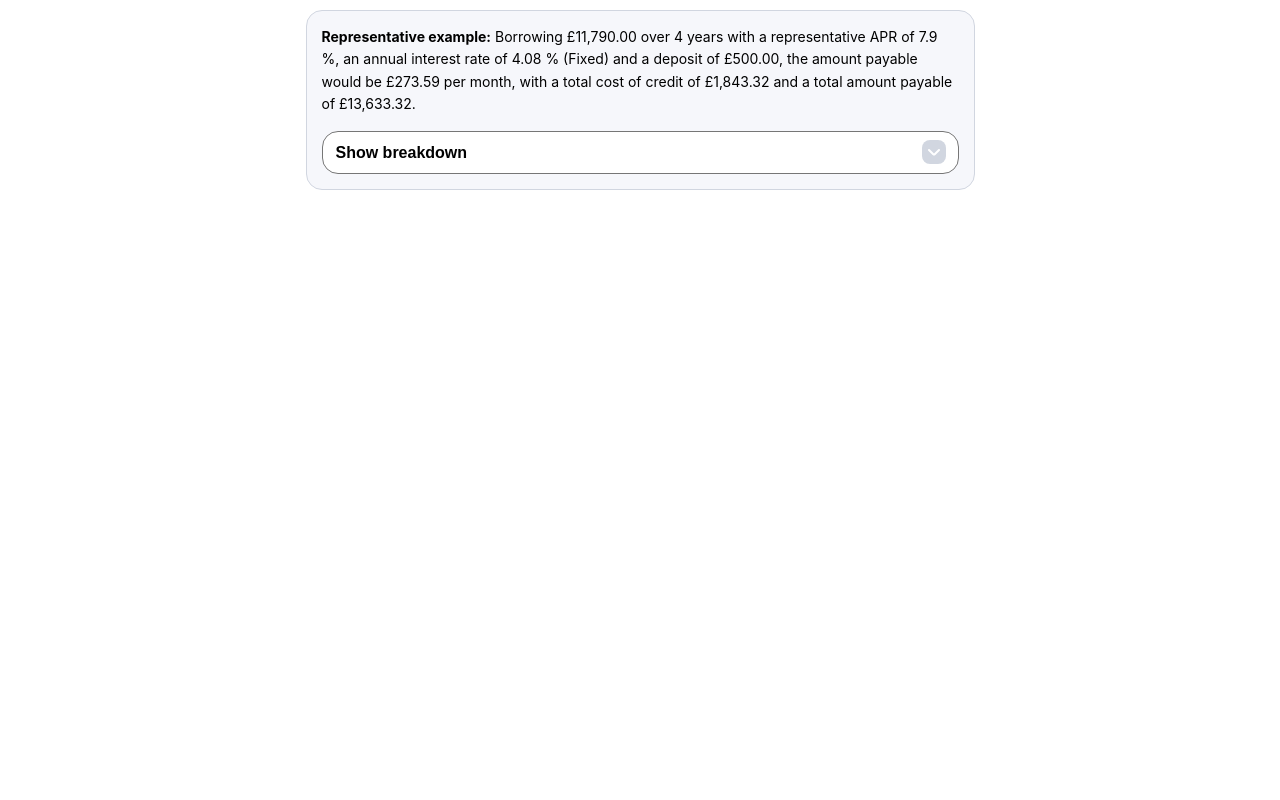
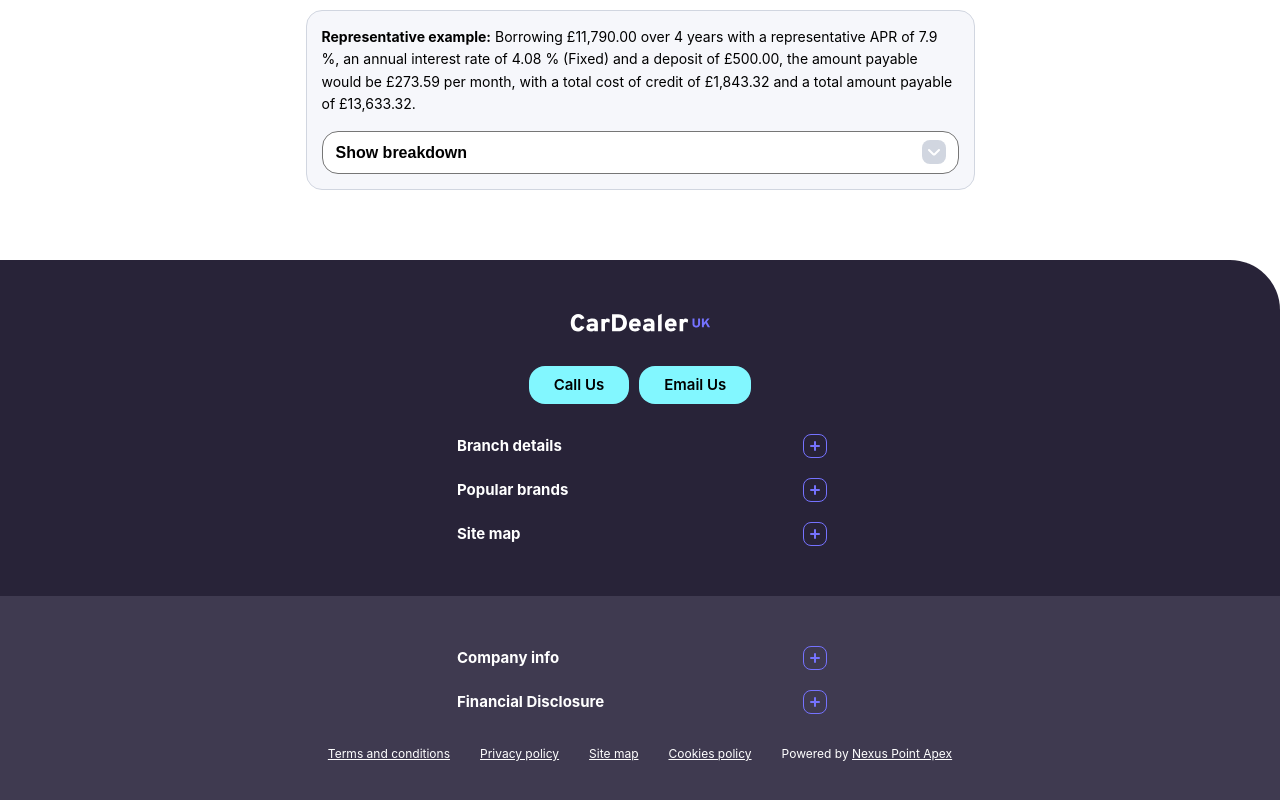
Before and after one commit to Sambuxc/delux, a Vue app: page / in a window 1280 px wide. Shown: the part 1907-2707 px from the top of the page. Before the commit the page ends 2167 px from the top, so only its background shows below. Built offline with nearby package versions, Linux system fonts and the light colour scheme; a web font is replaced by a local one.

Commit message:
Main Page Footer styled for mobile and tablet

```diff
--- a/src/App.vue
+++ b/src/App.vue
@@ -4,6 +4,7 @@ import Header from './components/Header.vue';
 import SearchFilterMenu from './components/SearchFilterMenu.vue';
 import FiltersMenuButton from './components/FiltersMenuButton.vue';
 import Listings from './components/Listings.vue';
+import MainFooter from './components/MainFooter.vue';
 </script>
 
 <template>
@@ -17,7 +18,7 @@ import Listings from './components/Listings.vue';
       <Listings />
     </main>
 
-
+    <MainFooter />
 </template>
 
 <style lang="scss">
--- a/src/assets/sass/buttons.scss
+++ b/src/assets/sass/buttons.scss
@@ -1,8 +1,10 @@
 .btn-blue {
+  align-items: center;
   padding: 11px 15px;
   height: 30px;
   background: #82f7ff;
   border-radius: 16px;
+  font-weight: 600;
 
   @media (min-width: 768px) {
     padding: 12px 25px;
--- a/src/assets/sass/variables.scss
+++ b/src/assets/sass/variables.scss
@@ -2,6 +2,7 @@
 $white: #ffffff;
 $framework-light: #f6f7fb;
 $framework-dark-1: #3f3a50;
+$framework-dark-2: #282338;
 $grey: #d1d6e0;
 $red: #f87b7b;
 $brand-primary: #7572ff;
--- /dev/null
+++ b/src/components/MainFooter.vue
@@ -0,0 +1,163 @@
+<script setup>
+import ListIcon from "./icons/IconPlus.vue";
+</script>
+<template>
+  <footer>
+    <div class="footer__first">
+      <img
+        src="../assets/footer_logo.svg"
+        width="142" />
+
+      <div class="row-wrapper">
+        <RouterLink to="/call" class="btn-blue">Call Us</RouterLink>
+        <RouterLink to="mailto:samwbru@gmail.com" class="btn-blue">Email Us</RouterLink>
+      </div>
+
+      <ul>
+        <li>Branch details</li>
+        <li>Popular brands</li>
+        <li>Site map</li>
+      </ul>
+    </div>
+    <div class="footer__second">
+      <ul>
+        <li>Company info</li>
+        <li>Financial Disclosure</li>
+      </ul>
+
+      <div class="footer__second--links">
+        <p>
+          <a href="/">Terms and conditions</a>
+        </p>
+        <p>
+          <a href="/">Privacy policy</a>
+        </p>
+        <p>
+          <a href="/">Site map</a>
+        </p>
+        <p>
+          <a href="/">Cookies policy</a>
+        </p>
+        <p>
+          Powered by <a href="">Nexus Point Apex</a>
+        </p>
+      </div>
+    </div>
+  </footer>
+</template>
+
+<style lang="scss">
+footer {
+  @include flex-base;
+  flex-direction: column;
+  width: 100%;
+  position: relative;
+  z-index: 999;
+
+  .footer__first {
+    @include flex-base;
+    flex-direction: column;
+    gap: 30px;
+    padding: 30px 12px;
+    width: inherit;
+    background-color: $framework-dark-2;
+    border-radius: 0px 50px 0px 0px;
+
+    @media (min-width: 768px) {
+      padding: 50px 30px;
+    }
+
+    .row-wrapper {
+      @include flex-base;
+    }
+
+    a:first-child {
+      margin-right: 10px;
+    }
+
+    .btn-blue {
+      display: flex;
+    }
+  }
+
+  .footer__second {
+    @include flex-base;
+    flex-direction: column;
+    gap: 30px;
+    padding: 30px 12px;
+    width: inherit;
+    background-color: $framework-dark-1;
+
+    @media (min-width: 768px) {
+      padding: 50px 30px;
+    }
+
+    &--links {
+      @include flex-base;
+      flex-wrap: wrap;
+      width: inherit;
+
+      @media (min-width: 768px) {
+        gap: 30px;
+      }
+
+      @media (min-width: 1024px) {
+        justify-content: center;
+      }
+
+      p {
+        width: 50%;
+        margin-bottom: 20px;
+
+        @media (min-width: 768px) {
+          width: fit-content;
+          margin: 0;
+        }
+      }
+      p:last-child {
+        width: fit-content;
+      }
+
+      p, a {
+        font-size: 12px;
+        color: $text-white;
+      }
+      a {
+        text-decoration: underline;
+      }
+    }
+  }
+
+  ul {
+    list-style: none;
+    padding-left: 0;
+    width: 100%;
+
+    @media (min-width: 1024px) {
+      width: 30%;
+    }
+
+    li {
+      @include flex-base;
+      position: relative;
+      margin-bottom: 20px;
+      color: $text-white;
+      font-weight: 700;
+
+      &::after {
+        content: url('../assets/add-expand.svg');
+        position: absolute;
+        top: 0;
+        right: 12px;
+        display: inline-block;
+        width: 8px;
+        height: 8px;
+      }
+    }
+
+    li:last-child {
+      margin-bottom: 0;
+    }
+  }
+}
+</style>
--- a/src/components/Nav.vue
+++ b/src/components/Nav.vue
@@ -90,7 +90,6 @@ nav {
     /*font-family: Overpass;*/
     line-height: 27px;
     font-size: 16px;
-    font-weight: 600;
     color: black;
   }
 
```
Also changed, not shown: src/assets/add-expand.svg (added), src/assets/footer_logo.svg (added).
